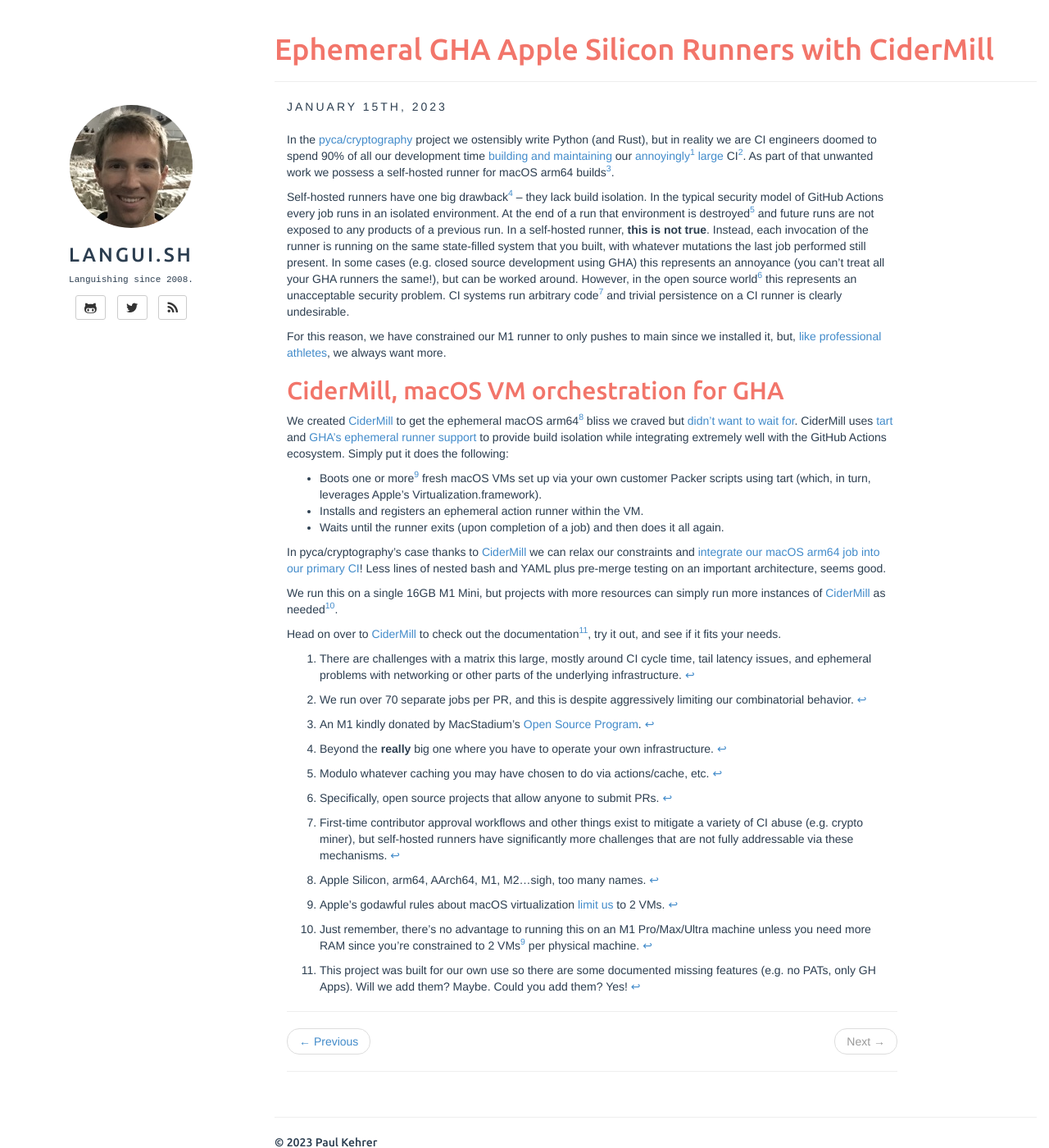
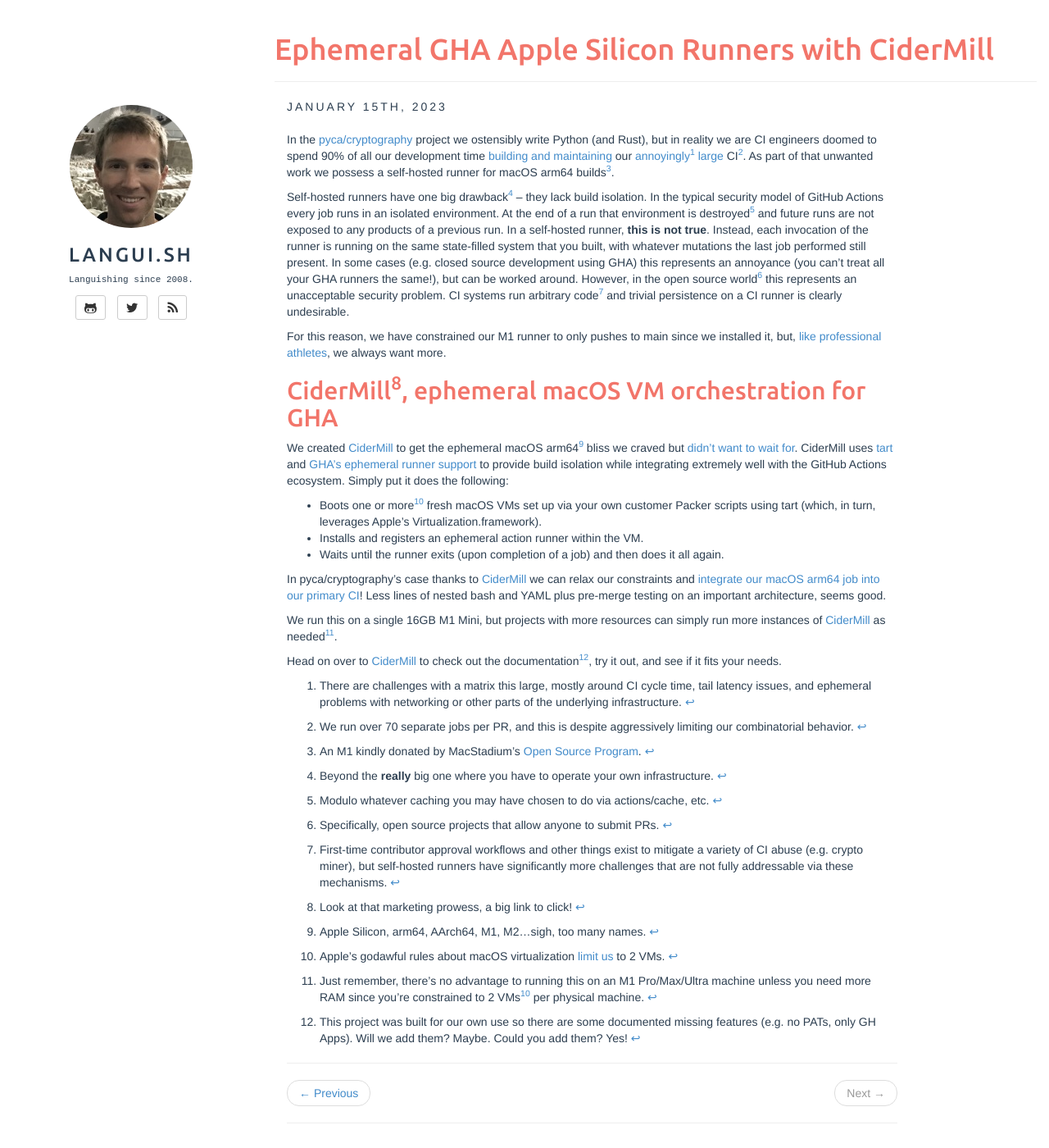
Before and after one commit to reaperhulk/reaperhulk.github.io, a Jekyll site: the page built from _posts/2023-01-15-ephemeral-gha-m1-runners-with-cidermill.markdown, in a window 1280 px wide and 1400 px high. Shown: the whole window at 82% size. Built offline with Jekyll 4.4.1, drawn with Linux system fonts in a browser that asks for light colours.

Commit message:
some small changes

```diff
--- a/_posts/2023-01-15-ephemeral-gha-m1-runners-with-cidermill.markdown
+++ b/_posts/2023-01-15-ephemeral-gha-m1-runners-with-cidermill.markdown
@@ -9,7 +9,7 @@ Self-hosted runners have one big drawback[^1] -- they lack build isolation. In t
 
 For this reason, we have constrained our M1 runner to only pushes to main since we installed it, but, <a href="https://frinkiac.com/meme/S05E16/479261/m/UFJPRkVTU0lPTkFMIEFUSExFVEVTLS0gCkFMV0FZUyBXQU5USU4nIE1PUkUu">like professional athletes</a>, we always want more.
 
-## CiderMill, macOS VM orchestration for GHA
+## <a href="https://github.com/reaperhulk/cidermill">CiderMill</a>[^15], ephemeral macOS VM orchestration for GHA
 
 We created <a href="https://github.com/reaperhulk/cidermill">CiderMill</a> to get the ephemeral macOS arm64[^14] bliss we craved but <a href="https://github.com/github/roadmap/issues/528">didn't want to wait for</a>. CiderMill uses <a href="https://github.com/cirruslabs/tart">tart</a> and <a href="https://github.blog/changelog/2021-09-20-github-actions-ephemeral-self-hosted-runners-new-webhooks-for-auto-scaling/">GHA's ephemeral runner support</a> to provide build isolation while integrating extremely well with the GitHub Actions ecosystem. Simply put it does the following:
 * Boots one or more[^10] fresh macOS VMs set up via your own customer Packer scripts using tart (which, in turn, leverages Apple's Virtualization.framework).
@@ -21,6 +21,8 @@ In pyca/cryptography's case thanks to <a href="https://github.com/reaperhulk/cid
 We run this on a single 16GB M1 Mini, but projects with more resources can simply run more instances of <a href="https://github.com/reaperhulk/cidermill">CiderMill</a> as needed[^13].
 
 Head on over to <a href="https://github.com/reaperhulk/cidermill">CiderMill</a> to check out the documentation[^6], try it out, and see if it fits your needs.
+
+
 
 
 [^1]: Beyond the **really** big one where you have to operate your own infrastructure.
@@ -35,3 +37,4 @@ Head on over to <a href="https://github.com/reaperhulk/cidermill">CiderMill</a>
 [^12]: There are challenges with a matrix this large, mostly around CI cycle time, tail latency issues, and ephemeral problems with networking or other parts of the underlying infrastructure.
 [^13]: Just remember, there's no advantage to running this on an M1 Pro/Max/Ultra machine unless you need more RAM since you're constrained to 2 VMs[^10] per physical machine.
 [^14]: Apple Silicon, arm64, AArch64, M1, M2...sigh, too many names.
+[^15]: Look at that marketing prowess, a big link to click!
```
